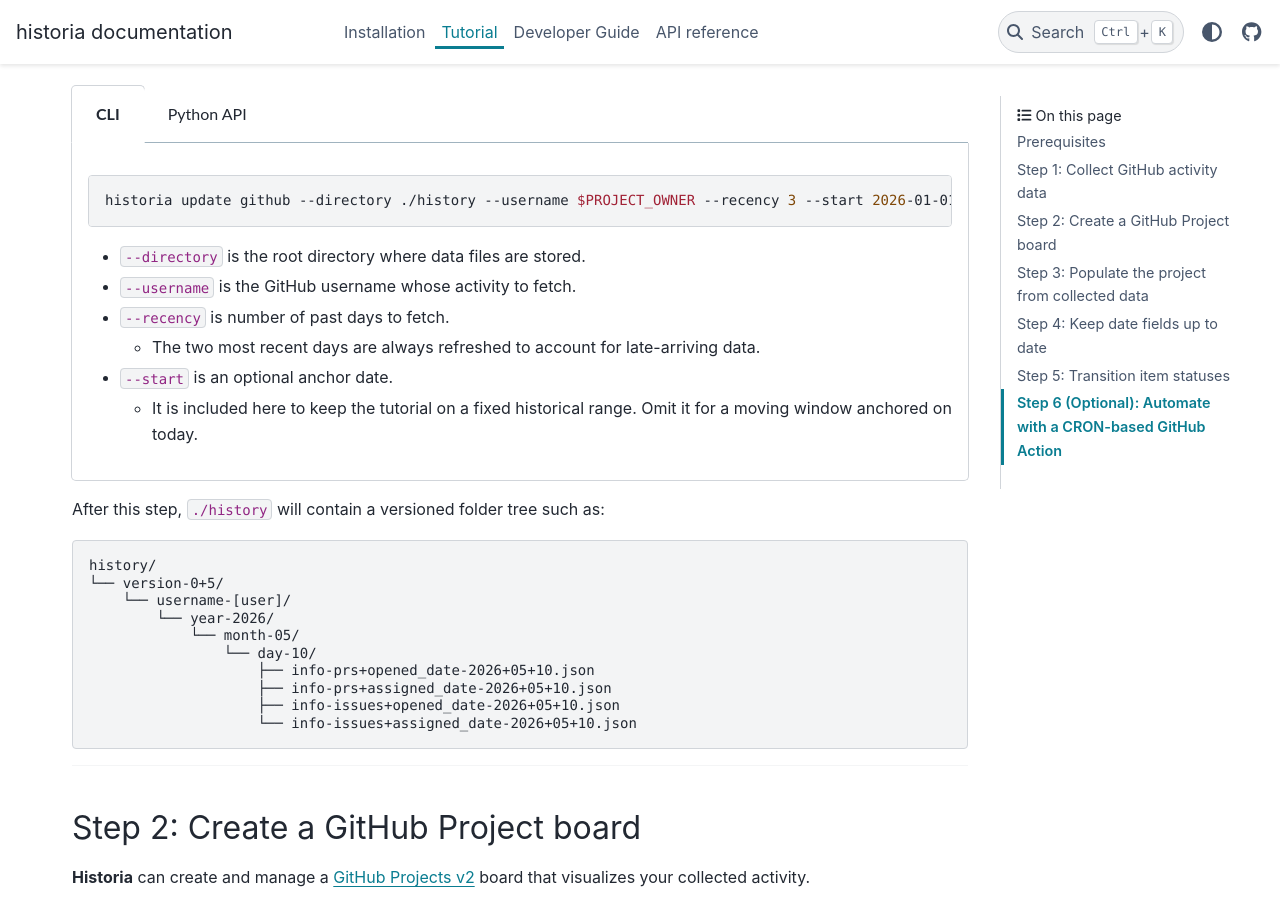
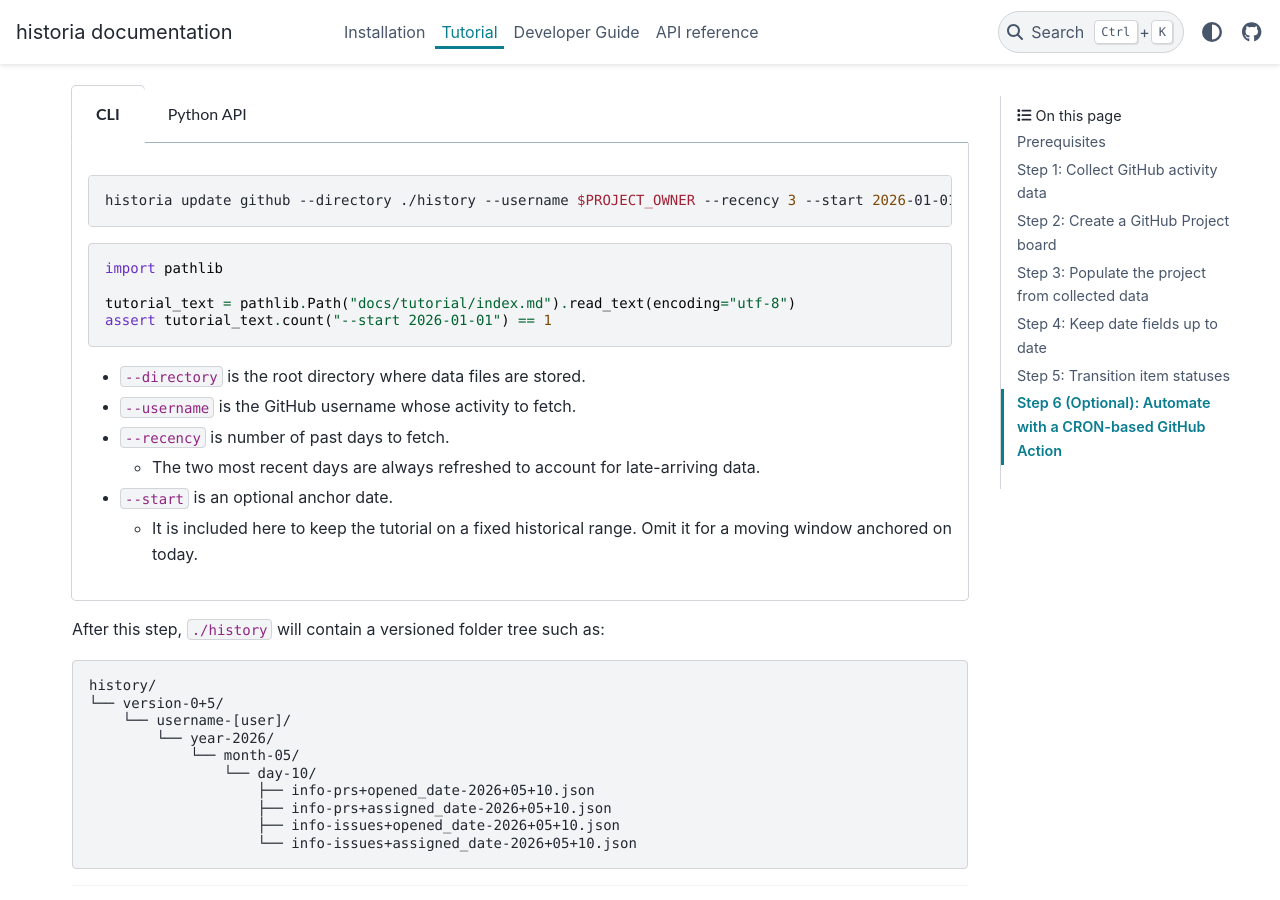
Before and after one commit to CodyCBakerPhD/historia, a Sphinx documentation site: the page built from docs/tutorial/index.md, in a window 1280 px wide and 900 px high, scrolled down 582 px. Built offline with Sphinx 7.4.7 and the PyData theme 0.15.4, drawn with Linux system fonts in a browser that asks for light colours.

Commit message:
Aligned tutorial date anchor and added hidden docs assertions
Co-Authored-By: GitHub Copilot Coding Agent 1.0 / GPT-5 5.5 <noreply@github.com>

Agent-Logs-Url: https://github.com/CodyCBakerPhD/historia/sessions/a412e02a-ff68-4c22-9324-9e9e13c6f01a

Co-authored-by: CodyCBakerPhD <51133164+CodyCBakerPhD@users.noreply.github.com>

````diff
--- a/docs/tutorial/index.md
+++ b/docs/tutorial/index.md
@@ -22,6 +22,14 @@ export GITHUB_TOKEN="ghp_..."
 historia update github --directory ./history --username $PROJECT_OWNER --recency 3 --start 2026-01-01
 ```
 
+```{code-block} python
+:class: hidden
+import pathlib
+
+tutorial_text = pathlib.Path("docs/tutorial/index.md").read_text(encoding="utf-8")
+assert tutorial_text.count("--start 2026-01-01") == 1
+```
+
 - `--directory` is the root directory where data files are stored.
 - `--username` is the GitHub username whose activity to fetch.
 - `--recency` is number of past days to fetch.
@@ -38,8 +46,16 @@ historia.github.update(
     directory=pathlib.Path("./history"),
     username=project_owner,
     past_number_of_days=3,
-    start_date="2026-05-10",
+    start_date="2026-01-01",
 )
+```
+
+```{code-block} python
+:class: hidden
+import pathlib
+
+tutorial_text = pathlib.Path("docs/tutorial/index.md").read_text(encoding="utf-8")
+assert tutorial_text.count('start_date="2026-01-01"') == 1
 ```
 :::
 ::::
````
